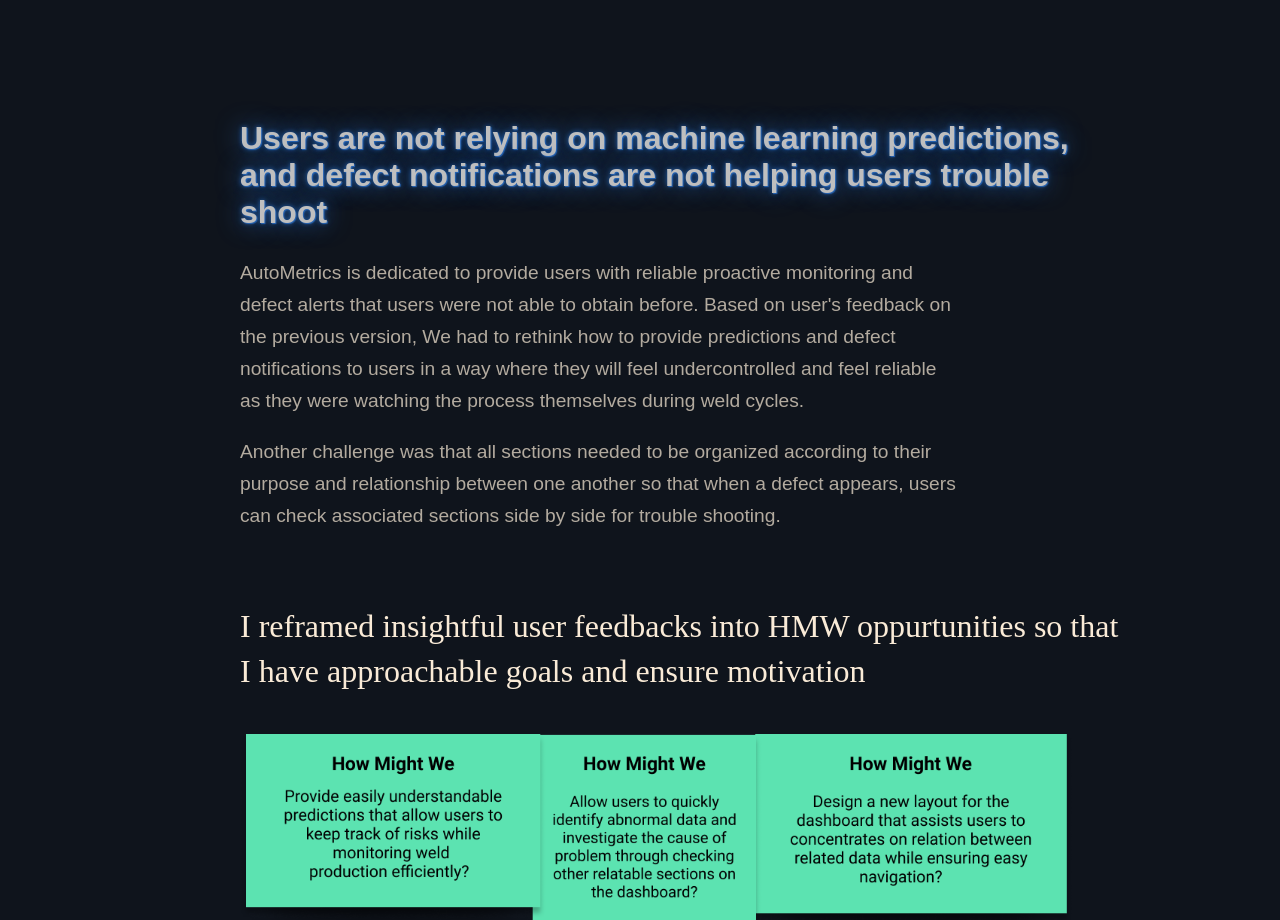
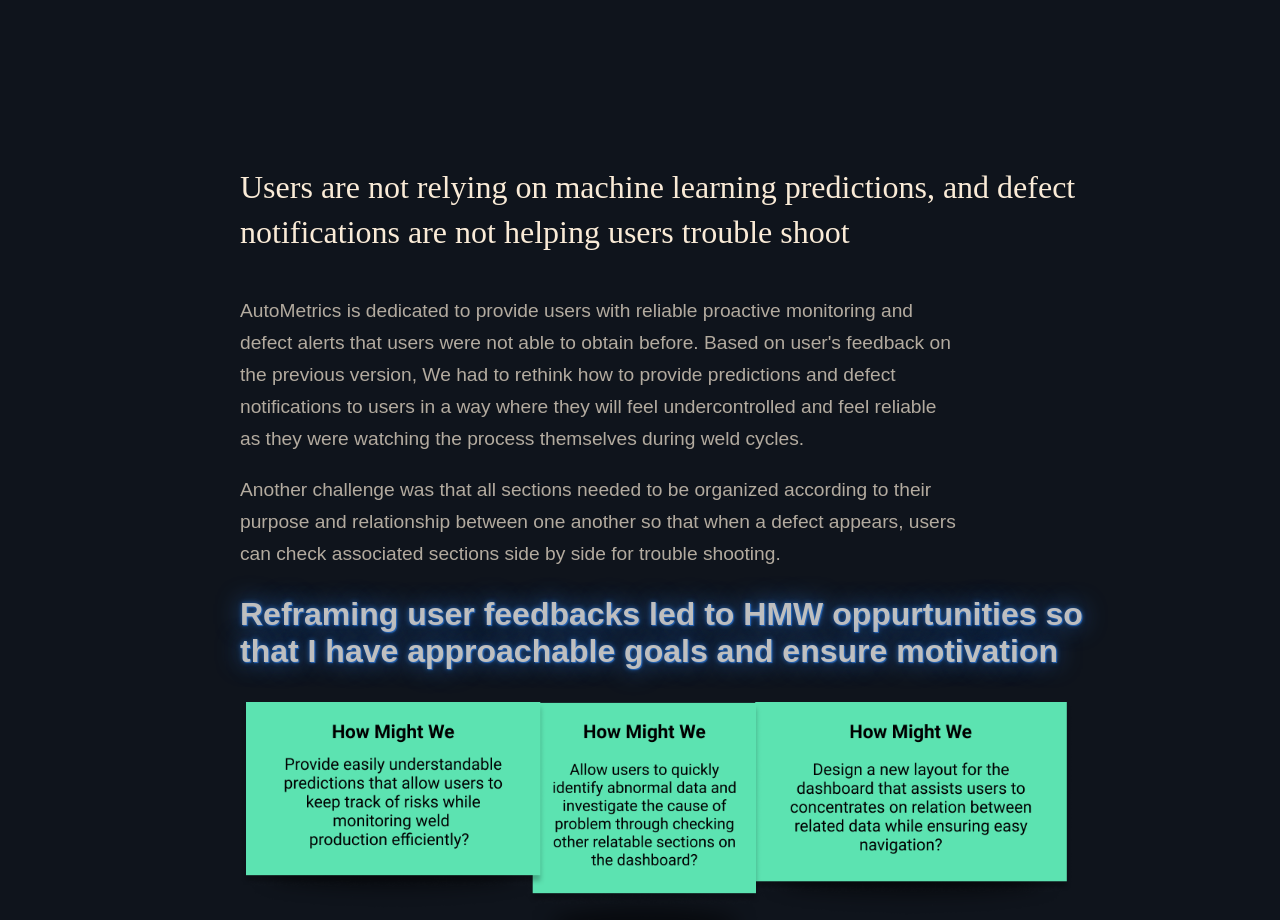
Before and after one commit to IvyWang1108/ivyportfolio, a plain HTML site: page workprj1-autometrics.html in a window 1280 px wide. Shown: the part 4484-5404 px from the top of the page. Drawn offline with nearby package versions, Linux system fonts and the light colour scheme; files whose address does not match are found by name.

Commit message:
Updates on Competitive Analysis

```diff
--- a/workprj1-autometrics.html
+++ b/workprj1-autometrics.html
@@ -152,7 +152,7 @@
 
           <div class="content-challenge">
           <!-- <h2 class="glowing-title">There is always chaos before clearity...</h2> -->
-          <h2 class="glowing-title">Users are not relying on machine learning predictions, and defect notifications are not helping users trouble shoot</h2>
+          <p class="dark-content-highlight highlight-title">Users are not relying on machine learning predictions, and defect notifications are not helping users trouble shoot</p>
 
          <!-- Left and right images -->
           <!-- <div class="content-challenge-img-group">
@@ -169,9 +169,9 @@
           <p class="dark-content">
             Another challenge was that all sections needed to be organized according to their purpose and relationship between one another so that when a defect appears, users can check associated sections side by side for trouble shooting.
           </p>
-          <p class="dark-content-highlight highlight-title">
-            I reframed insightful user feedbacks into HMW oppurtunities so that I have approachable goals and ensure motivation
-          </p>
+          <h2 class="glowing-title">
+            Reframing user feedbacks led to HMW oppurtunities so that I have approachable goals and ensure motivation
+          </h2>
           <img class="content-img2" src="images/AM-ProblemReframe.png" alt="Images of AutoMetrics Affinity Diagram">
         </div>
 
@@ -229,6 +229,7 @@
             </div>
           </div>
         </div>
+
 
 
 
```
Also changed, not shown: images/AM-CmptvAnalysis.png.
